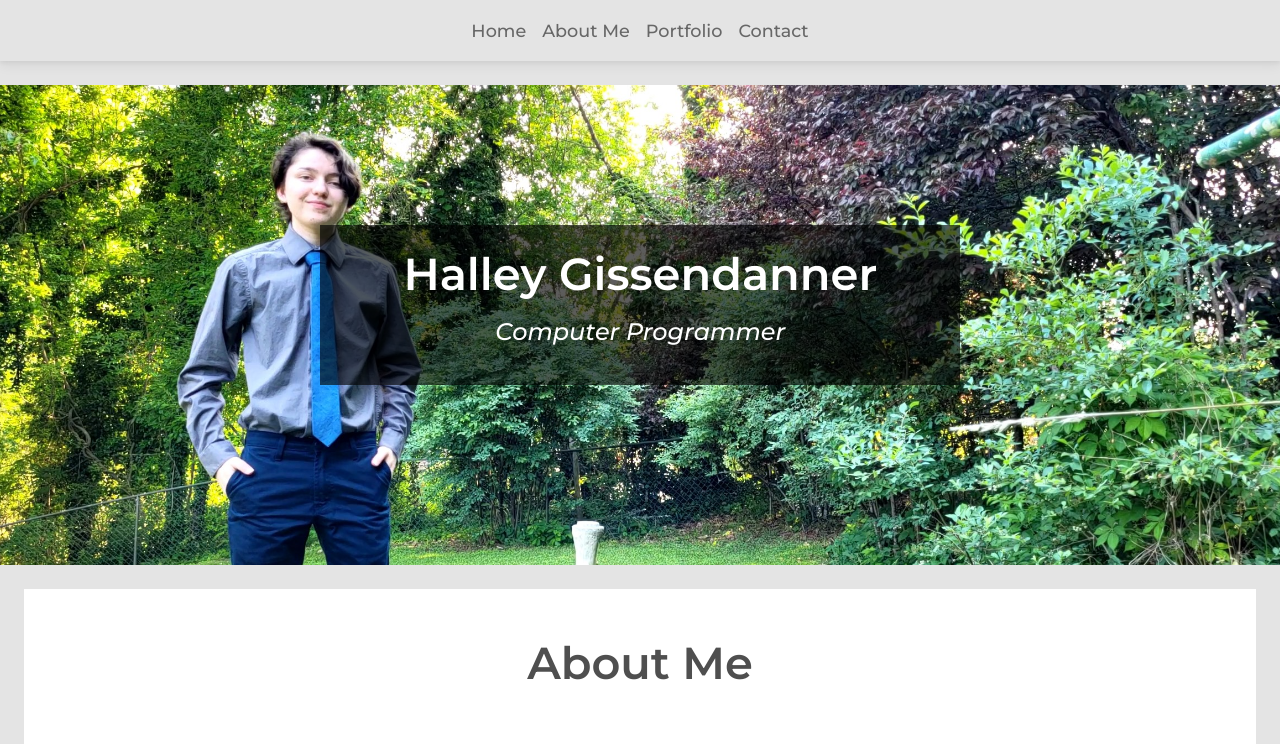
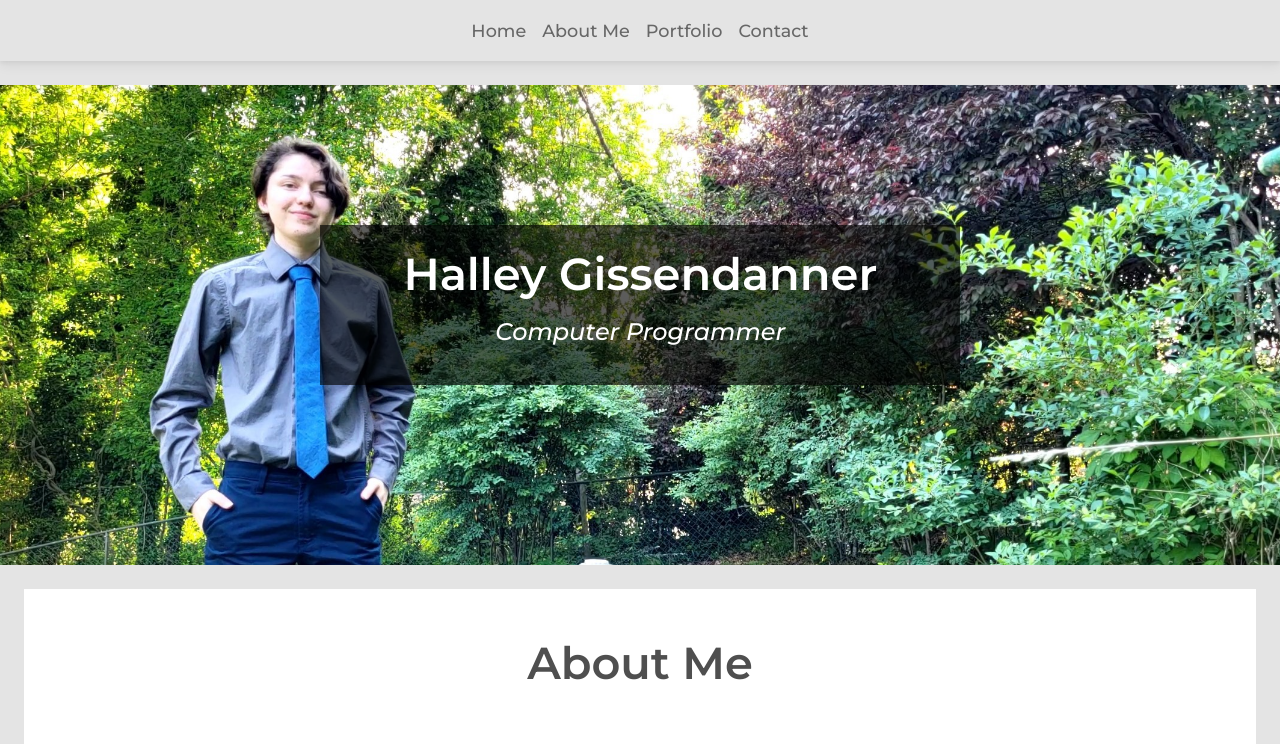
Before and after one commit to Hayhayg/Portfolio, a plain HTML site: page index.html in a window 1280 px wide. Shown: the top 744 px of the page. Drawn offline with nearby package versions, Linux system fonts and the light colour scheme.

Commit message:
Update styles.css

```diff
--- a/styles.css
+++ b/styles.css
@@ -29,13 +29,13 @@ nav li{
 .mainPic {
     background-image: url('pics/20210525_182412_capture.jpg');
     background-size: cover;
+    position: relative;
     height: 55vh;
-    object-position: top;
 
 }
 @media screen and (min-width: 600px) { /*Desktop*/
     .mainPic {
-        background-image: url('pics/20210525_182412_capture.jpg');
+        background-image: url('pics/20210525_182412_capture (2).jpg');
         height: 60vh;
     }
   }
```
